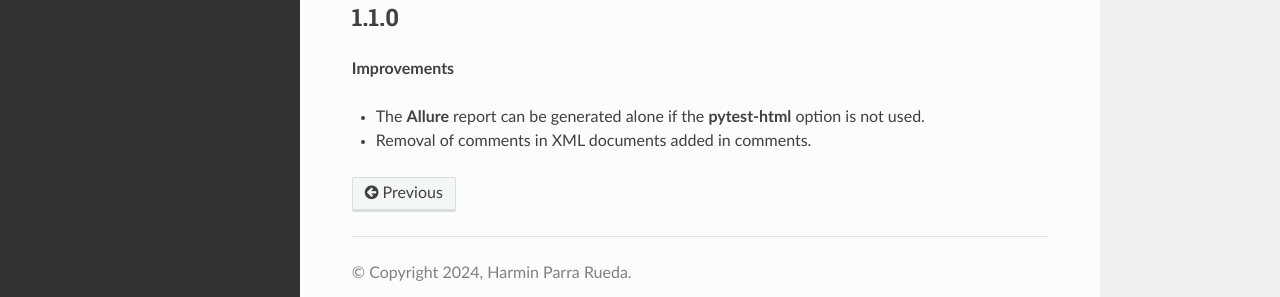
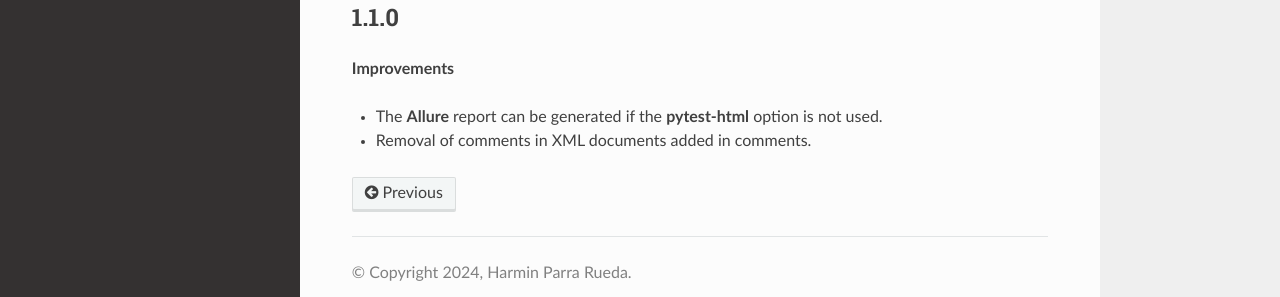
Before and after one commit to harmin-parra/pytest-report-extras, a Sphinx documentation site: the page built from docs/changelog.rst, in a window 1280 px wide. Shown: the part 535-832 px from the top of the page. Built offline with Sphinx 7.4.7 and the Read the Docs theme 3.1.0, drawn with Linux system fonts in a browser that asks for light colours.

Commit message:
update docs

```diff
--- a/docs/changelog.rst
+++ b/docs/changelog.rst
@@ -26,5 +26,5 @@ Changelog
 
 **Improvements**
 
-* The **Allure** report can be generated alone if the **pytest-html** option is not used.
+* The **Allure** report can be generated if the **pytest-html** option is not used.
 * Removal of comments in XML documents added in comments.
```
